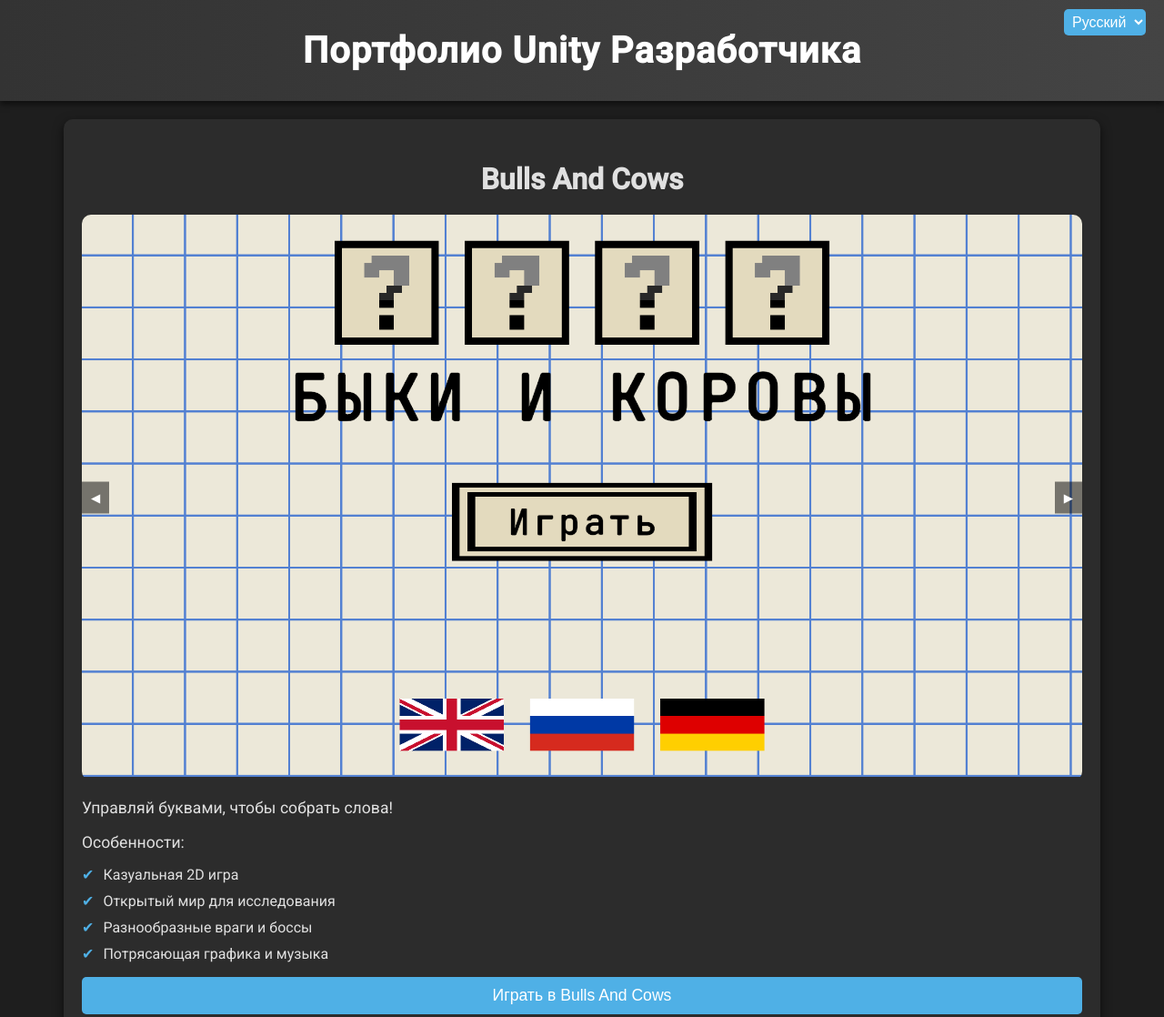
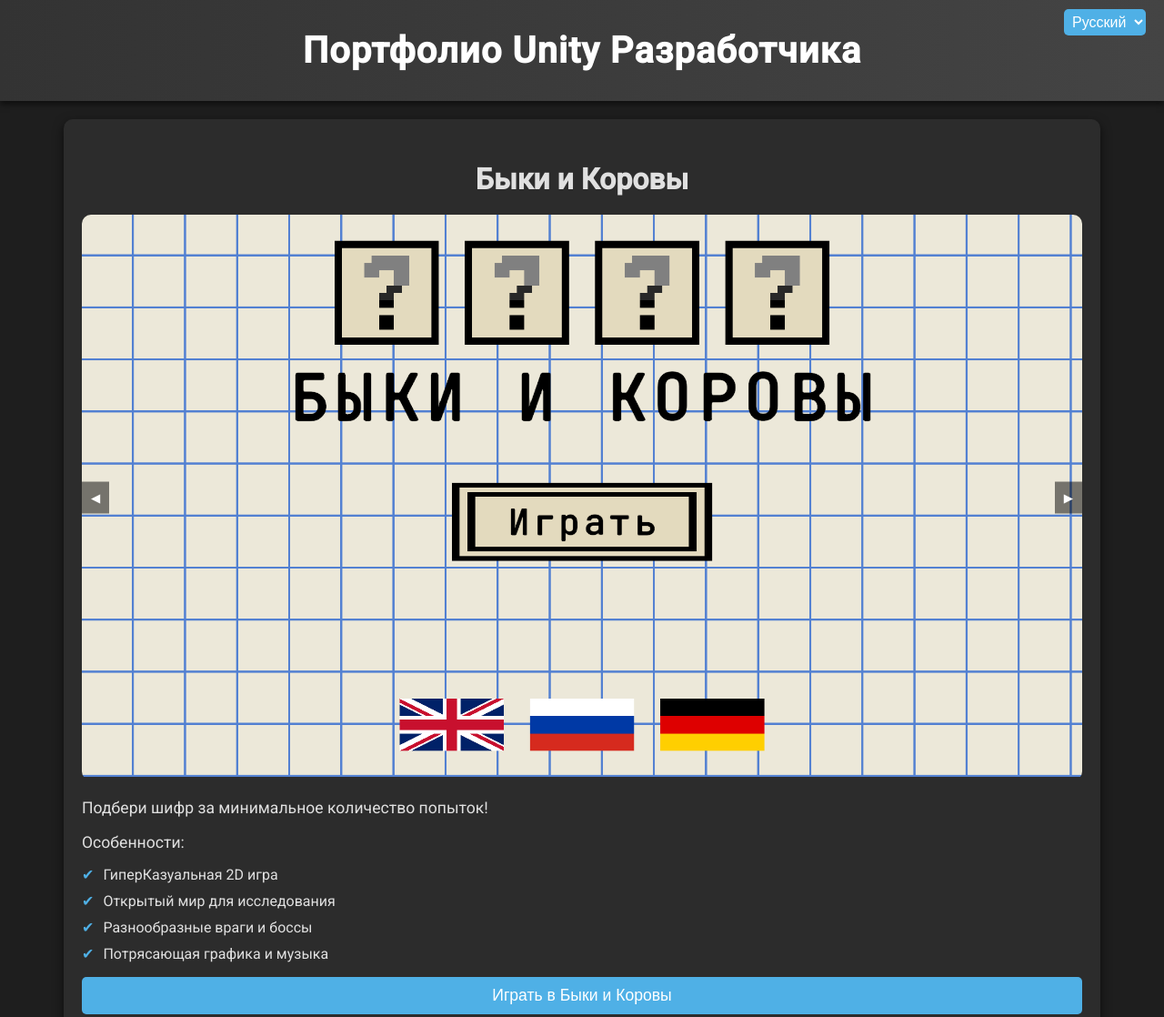
Before and after one commit to ashybalka/PortfolioSite, a plain HTML site: page Index.html in a window 1280 px wide. Shown: the top 1118 px of the page at 91% size. Drawn offline with Linux system fonts and the light colour scheme.

Commit message:
Update Index.html

```diff
--- a/Index.html
+++ b/Index.html
@@ -199,21 +199,21 @@
         const translations = {
             ru: {
                 title: "Портфолио Unity Разработчика",
-                wordtris: "Bulls And Cows",
-                description: "Управляй буквами, чтобы собрать слова!",
+                bullsandcows: "Быки и Коровы",
+                description: "Подбери шифр за минимальное количество попыток!",
                 features: "Особенности:",
-                feature1: "Казуальная 2D игра",
+                feature1: "ГиперКазуальная 2D игра",
                 feature2: "Открытый мир для исследования",
                 feature3: "Разнообразные враги и боссы",
                 feature4: "Потрясающая графика и музыка",
-                play: "Играть в Bulls And Cows"
+                play: "Играть в Быки и Коровы"
             },
             en: {
                 title: "Unity Developer Portfolio",
-                wordtris: "Bulls And Cows",
-                description: "Control letters to make words!",
+                bullsandcows: "Bulls And Cows",
+                description: "Crack the code in the fewest attempts!",
                 features: "Features:",
-                feature1: "Casual 2D game",
+                feature1: "Hyper-Casual 2D Game",
                 feature2: "Open world to explore",
                 feature3: "Variety of enemies and bosses",
                 feature4: "Stunning graphics and music",
@@ -221,14 +221,14 @@
             },
             de: {
                 title: "Unity Entwickler-Portfolio",
-                wordtris: "Bulls And Cows",
-                description: "Steuere Buchstaben, um Wörter zu bilden!",
+                bullsandcows: "Bullen und Kühe",
+                description: "Finde den Code mit den wenigsten Versuchen!",
                 features: "Merkmale:",
-                feature1: "Lässiges 2D-Spiel",
+                feature1: "Hyper-Casual 2D-Spiel",
                 feature2: "Offene Welt zum Erkunden",
                 feature3: "Verschiedene Feinde und Bosse",
                 feature4: "Beeindruckende Grafik und Musik",
-                play: "Spielen Sie WordTris"
+                play: "Spielen Sie Bullen und Kühe"
             }
         };
 
@@ -271,7 +271,7 @@
     </header>
     <main>
         <section class="game">
-            <h2 data-lang="wordtris">WordTris</h2>
+            <h2 data-lang="bullsandcows">Быки и Коровы</h2>
 			<!-- Карусель -->
 			<div class="carousel">
             <img id="carousel-image" src="" alt="Screenshot">
@@ -280,10 +280,10 @@
                 <button class="carousel-button" onclick="nextImage()">▶</button>
             </div>
 			</div>
-            <p data-lang="description">Управляй буквами, чтобы собрать слова!</p>
+            <p data-lang="description">Подбери шифр за минимальное количество попыток!</p>
             <p data-lang="features">Особенности:</p>
             <ul>
-                <li data-lang="feature1">Казуальная 2D игра</li>
+                <li data-lang="feature1">ГиперКазуальная 2D игра</li>
                 <li data-lang="feature2">Открытый мир для исследования</li>
                 <li data-lang="feature3">Разнообразные враги и боссы</li>
                 <li data-lang="feature4">Потрясающая графика и музыка</li>
```
